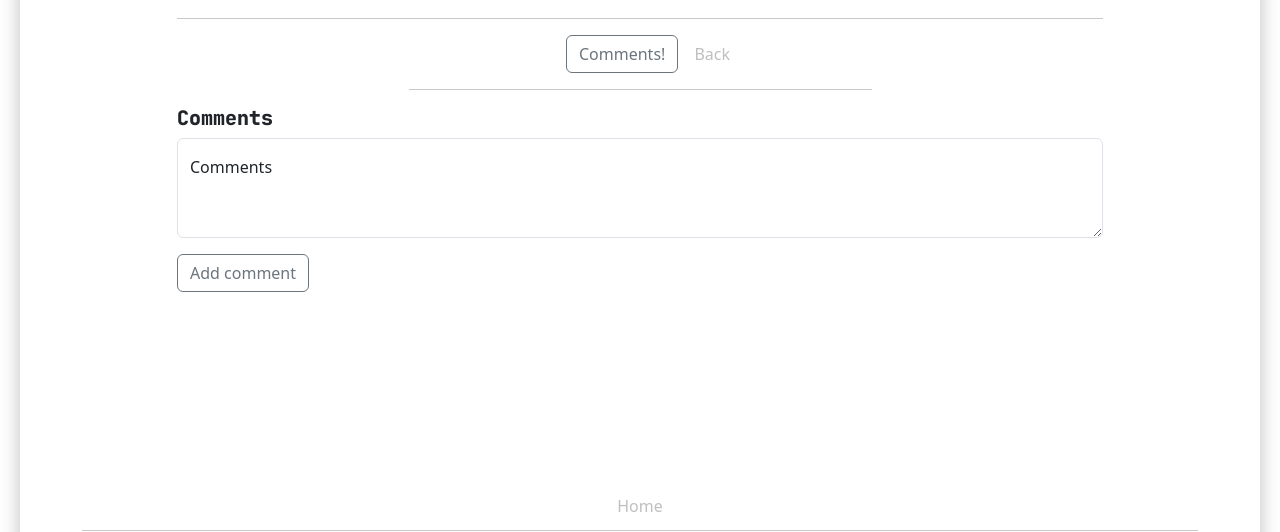
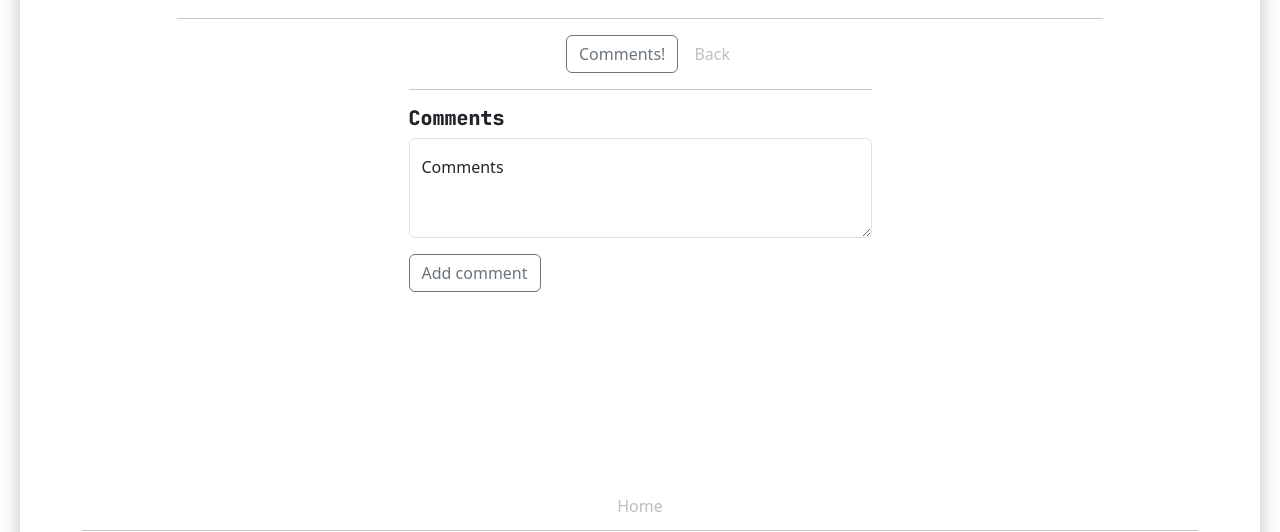
Before and after one commit to MarkDanilchenko/City-News, a Django app: template CityNews__main/templates/newsArticlesDetailed.html in a window 1280 px wide. Shown: the part 197-729 px from the top of the page. Run offline with Django 4.2, Linux system fonts and the light colour scheme; the template is opened without the code that fills it, so the values that code supplies are empty; some libraries are stand-ins or nearby versions.

Commit message:
Ready v1.1

```diff
--- a/CityNews__main/templates/newsArticlesDetailed.html
+++ b/CityNews__main/templates/newsArticlesDetailed.html
@@ -26,10 +26,12 @@
 			</form>
 			<a href="{% url 'newsArticles' %}" class="nav-link ms-3">Back</a>
 		</div>
-		<hr class="offset-3 col-6" />
-		<h5 class="logoString_h3">Comments</h5>
+		<div class="offset-lg-3 col-lg-6 offset-md-2 col-md-8">
+			<hr class="" />
+			<h5 class="logoString_h3">Comments</h5>
+		</div>
 		<!-- form for adding comments -->
-		<form action="" method="post" id="addComments" enctype="multipart/form-data">
+		<form action="" method="post" id="addComments" class="offset-lg-3 col-lg-6 offset-md-2 col-md-8" enctype="multipart/form-data">
 			{% csrf_token %}
 			<input type="hidden" name="id" value="{{result.id}}" />
 			<div class="form-floating mb-3">
--- a/compose.yaml
+++ b/compose.yaml
@@ -25,8 +25,8 @@ services:
         ports:
             - 3307:3306
         volumes:
-            - db_data:/var/lib/mysql
-            - ./CityNews.sql:/docker-entrypoint-initdb.d/CityNews.sql
+            - ./db_data:/var/lib/mysql
+            # - ./CityNews.sql:/docker-entrypoint-initdb.d/CityNews.sql
         healthcheck:
             test: ['CMD', 'mysqladmin', 'ping', '-h', '127.0.0.1']
             interval: 5s
--- a/static/webpack.config.js
+++ b/static/webpack.config.js
@@ -17,6 +17,10 @@ module.exports = {
 		],
 	},
     plugins: [
-        new Dotenv()
+        new Dotenv(
+			{
+				path: '../.env',
+			}
+		)
     ]
 };
```
Also changed, not shown: static/src/js/api.js (+6 -8 lines), README.md, static/dist/bundle.js.
